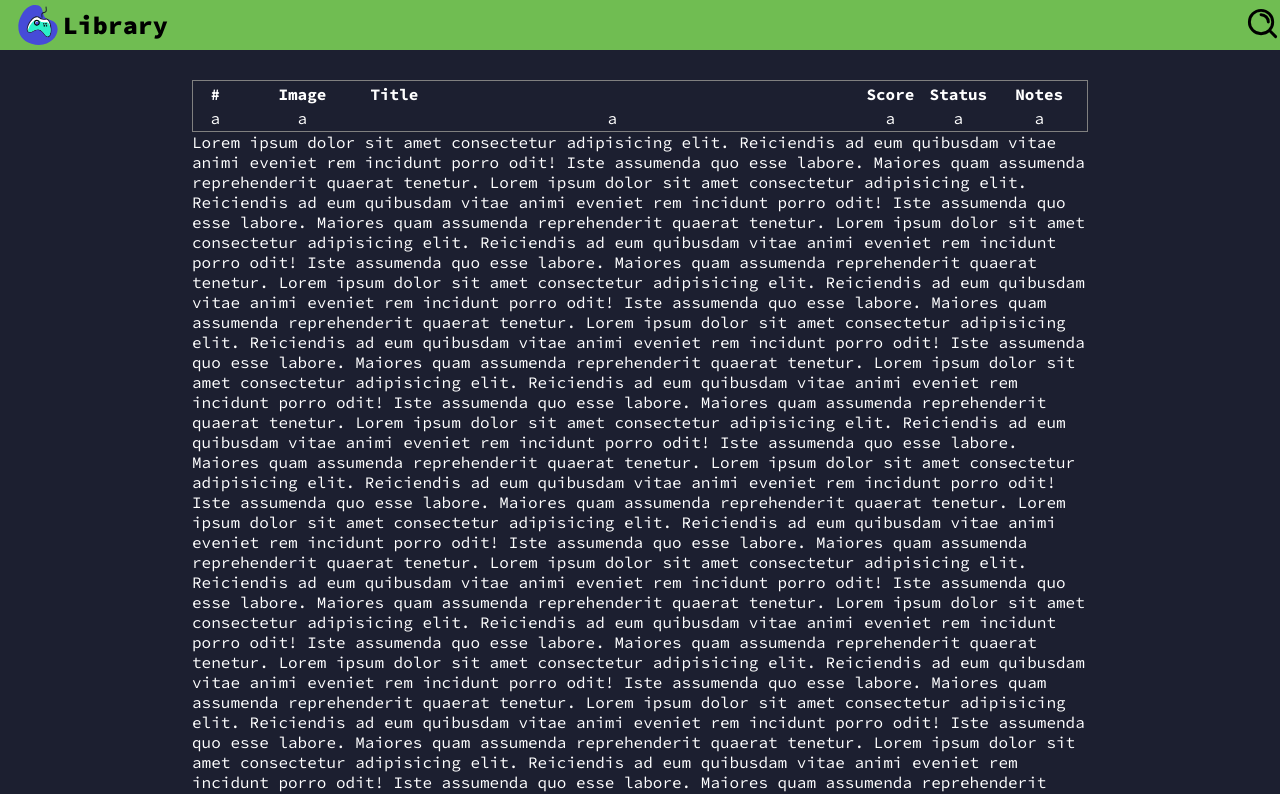
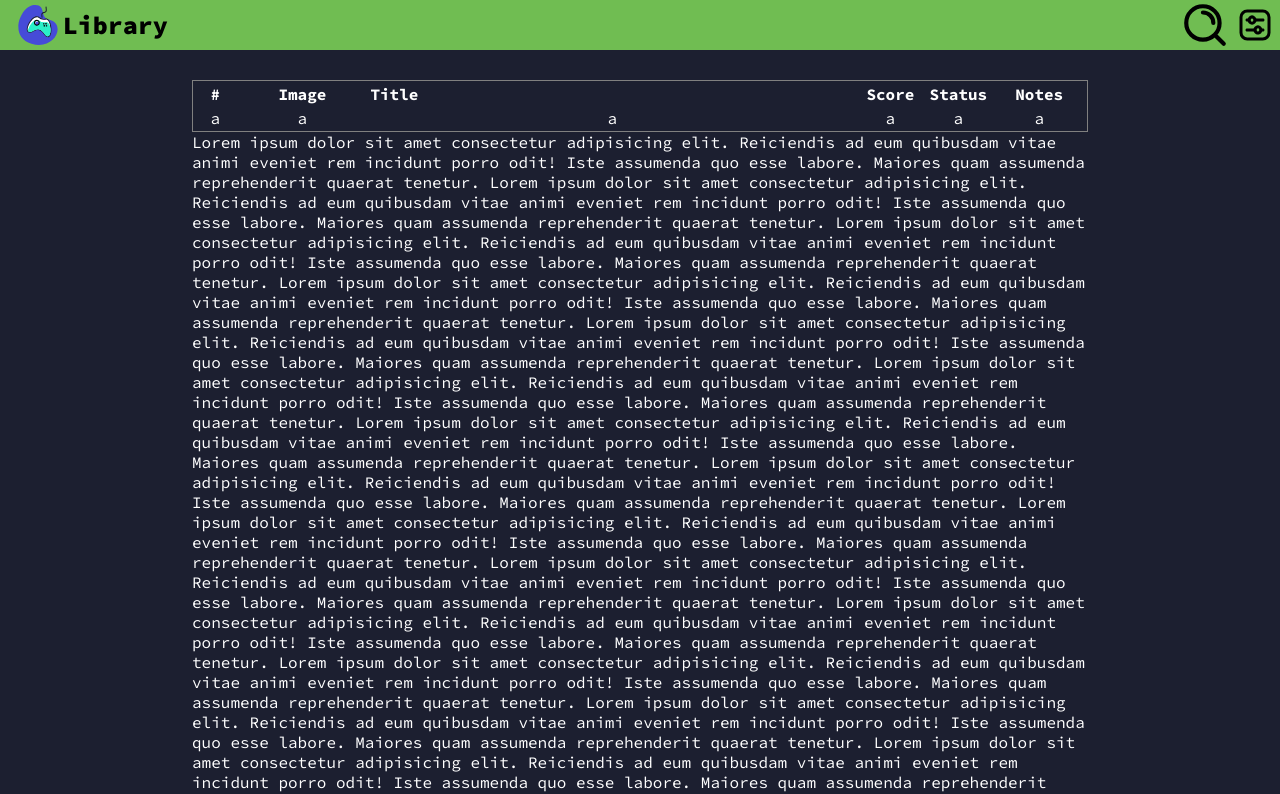
Before and after one commit to Vicescq/Video-Game-Library, a React (Vite) app: page / in a window 1280 px wide. Shown: the top 794 px of the page. Built offline with nearby package versions, Linux system fonts and the light colour scheme.

Commit message:
navbar restructuring for cleaner layouts

```diff
--- a/src/components/NavBar.jsx
+++ b/src/components/NavBar.jsx
@@ -29,12 +29,12 @@ function NavBar(){
                 <img src="src\assets\controller.svg"/>
                 <div className={NavBarS.title}>Library</div>
             </div>
+
             <div className={NavBarS.container}>
-                <div className={NavBarS.expandedmenu}>
-                    <img src="src\assets\searchbar.svg" className={NavBarS.searchbar}/>
-                </div>
-                <div className={NavBarS.filter}>Filter.</div>
-
+                <ul className={NavBarS.expandedmenu}>
+                    <li><img src="src\assets\searchbar.svg" className={NavBarS.searchbar}/></li>
+                    <li><img src="src\assets\sort.svg"/></li>
+                </ul>
                 <div className={NavBarS.dropdownmenu_cont}>
                     <img src="src\assets\dropdown.svg" ref={dropdownimgref}/>
                     {
--- a/src/components/NavBar.module.css
+++ b/src/components/NavBar.module.css
@@ -9,25 +9,16 @@ nav{
     justify-content: space-between;
 }
 
-.container{
-    display: flex;
-}
-
-/* Logo + Library text styling */
-.container:first-of-type{
-    padding-left: 1vw;
-}
-
 img{
     max-height: 50px;
 }
 
-.expandedmenu{
-    margin: auto;
+.container{
+    display: flex;
 }
-
-.searchbar{
-    max-height: 35px;
+/* Logo + Library text styling */
+.container:first-of-type{
+    padding-left: 1vw;
 }
 
 .title{
@@ -35,6 +26,20 @@ img{
     font-size: 1.563rem;
     margin: auto;
 }
+
+.expandedmenu{
+    margin: auto;
+    display: flex;
+}
+
+
+
+
+.expandedmenu li{
+    list-style-type: none;
+    margin: auto;
+}
+
 
 
 .dropdownmenu{
@@ -52,12 +57,10 @@ img{
     font-size: clamp(1rem, 4.5vw, 1.716rem);
 }
 
-.filter{
-    margin: auto;
-}
+
 
 @media (min-width: 1080px){
-    .dropdownmenu_cont, .filter{
+    .dropdownmenu_cont{
         display: none;
     }
 }
```
Also changed, not shown: src/assets/sort.svg (added).
